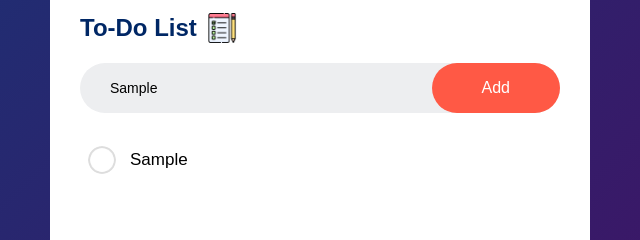
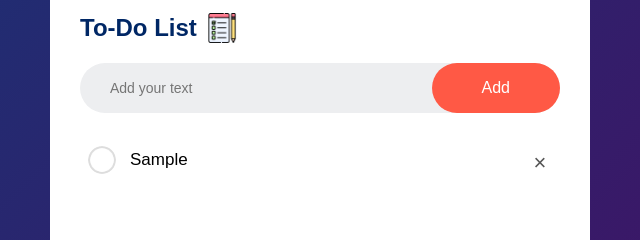
Before and after one commit to ls-95/todo-list-javascript, a plain HTML site: page index.html in a window 1280 px wide. Both pictures are taken after typing "Sample" into the empty fields and a click on the button "Add". Shown: the part 137-377 px from the top of the page, 320-960 px from the left. Drawn offline with Linux system fonts and the light colour scheme.

Commit message:
Added 'ckecked' and delete task functionalities

```diff
--- a/script.js
+++ b/script.js
@@ -7,6 +7,33 @@ function addTask() {
   } else {
     let li = document.createElement("li");
     li.innerHTML = inputBox.value;
-    listContainer.appendChild(li);
+    listContainer.appendChild(li); //adds a new child element (li) to the parent element of the div with the class name of 'list-container'
+    let span = document.createElement("span");
+    span.innerHTML = "\u00d7"; //HTML symbol for 'x'
+    li.appendChild(span); //adds a new child element (span) to the parent element (li)
   }
+  inputBox.value = ""; //At the end of the function being run, it will 'reset' the input box.
 }
+
+listContainer.addEventListener(
+  "click",
+  function (e) {
+    if (e.target.tagName === "LI") {
+      //e.target.tagName checks what type of element was clicked, in this case 'li'
+      e.target.classList.toggle("checked"); //e.target.classList.toggle, if class checked is not there, it will be added, and visa versa for each click
+    } else if (e.target.tagName === "SPAN") {
+      //e.target.tagName checks if we have clicked on a 'span' element
+      e.target.parentElement.remove(); //e.target.parentElement.remove() this will remove the parent element of the span clicked meaning the 'li'
+    }
+  },
+  false //"Handle the event during the bubbling phase." This is the most common behavior, where the event first happens on the clicked element (e.g., <li>) and then bubbles up to its parent elements (e.g., the <ul>).
+);
+
+/*
+When you click on something in a webpage, that "click event" doesn’t just happen to that one element. It also happens to the elements that contain it, in a process known as propagation.
+
+There are two phases of event propagation:
+
+Capturing phase (from top to bottom): The event starts from the top (like the document or window) and works its way down to the element you clicked on.
+Bubbling phase (from bottom to top): Once the event reaches the element you clicked on, it starts "bubbling" up, passing through each parent element back to the top.
+*/
--- a/style.css
+++ b/style.css
@@ -93,3 +93,21 @@ ul li.checked {
 ul li.checked::before {
   background-image: url(images/checked.png);
 }
+
+ul li span {
+  position: absolute;
+  right: 0;
+  top: 5px;
+  width: 40px;
+  height: 40px;
+  font-size: 22px;
+  color: #555;
+  line-height: 40px;
+  text-align: center;
+  border-radius: 50%;
+}
+
+ul li span:hover {
+  cursor: pointer;
+  background: #edeef0;
+}
```
